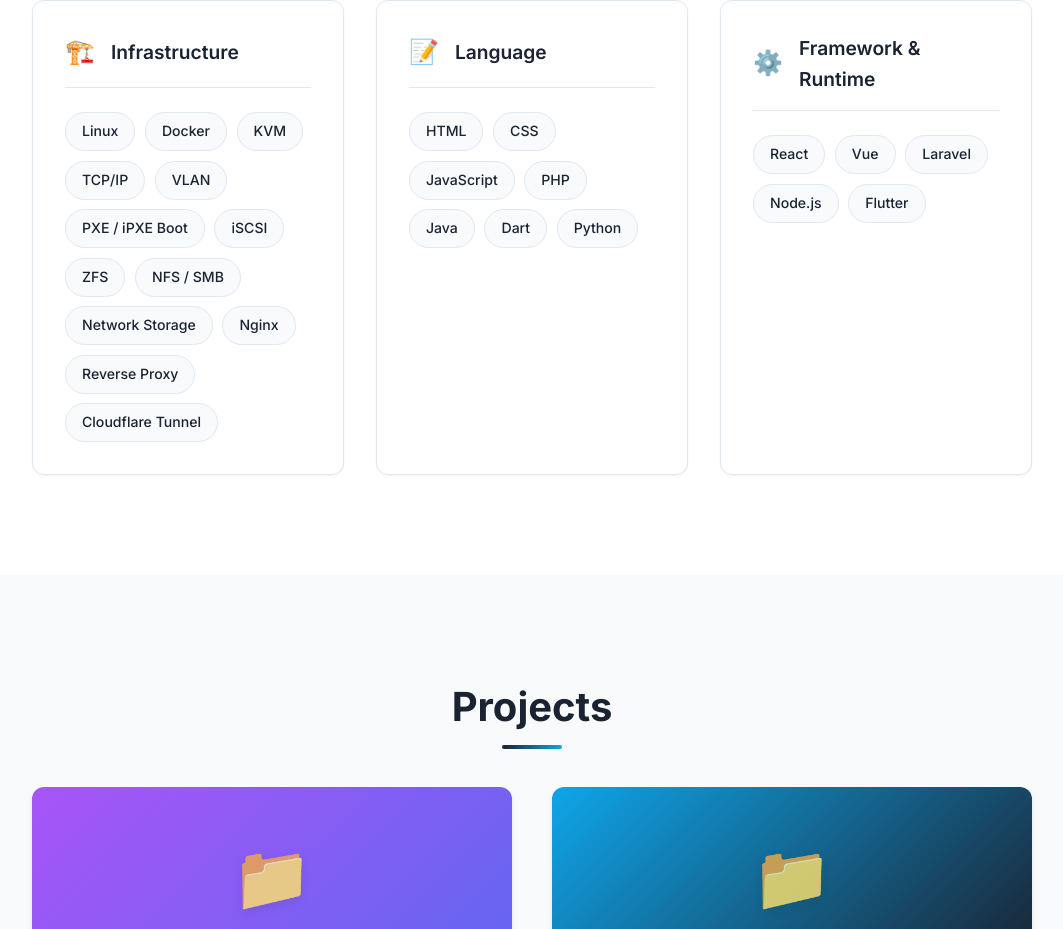
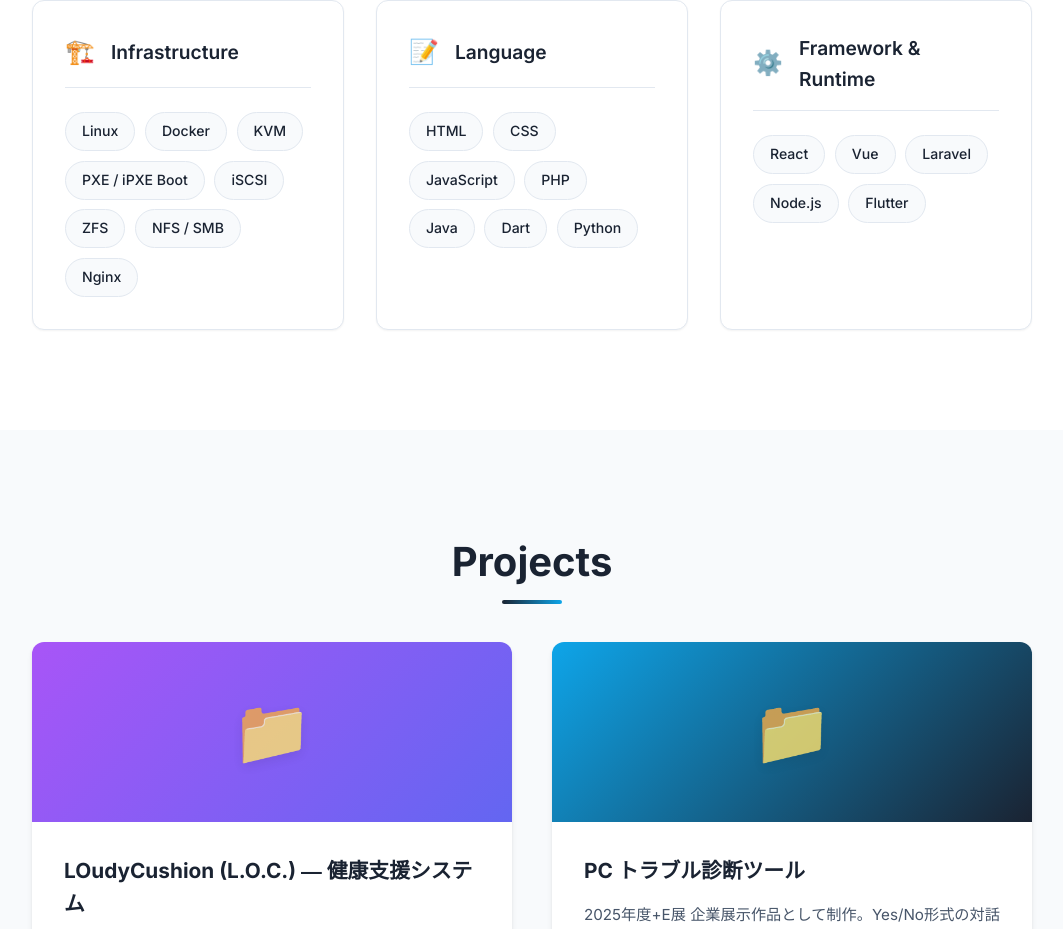
Before and after one commit to kt-suji/kt-suji.github.io, a Next.js app: page / in a window 1280 px wide. Shown: the part 1671-2600 px from the top of the page, without its empty margins (108-1171 px from the left). Built offline with nearby package versions, Linux system fonts and the light colour scheme.

Commit message:
Remove specific skills from Infrastructure

```diff
--- a/src/components/Skills.jsx
+++ b/src/components/Skills.jsx
@@ -8,16 +8,11 @@ const skillCategories = [
       'Linux',
       'Docker',
       'KVM',
-      'TCP/IP',
-      'VLAN',
       'PXE / iPXE Boot',
       'iSCSI',
       'ZFS',
       'NFS / SMB',
-      'Network Storage',
       'Nginx',
-      'Reverse Proxy',
-      'Cloudflare Tunnel',
     ]
   },
   {
```
